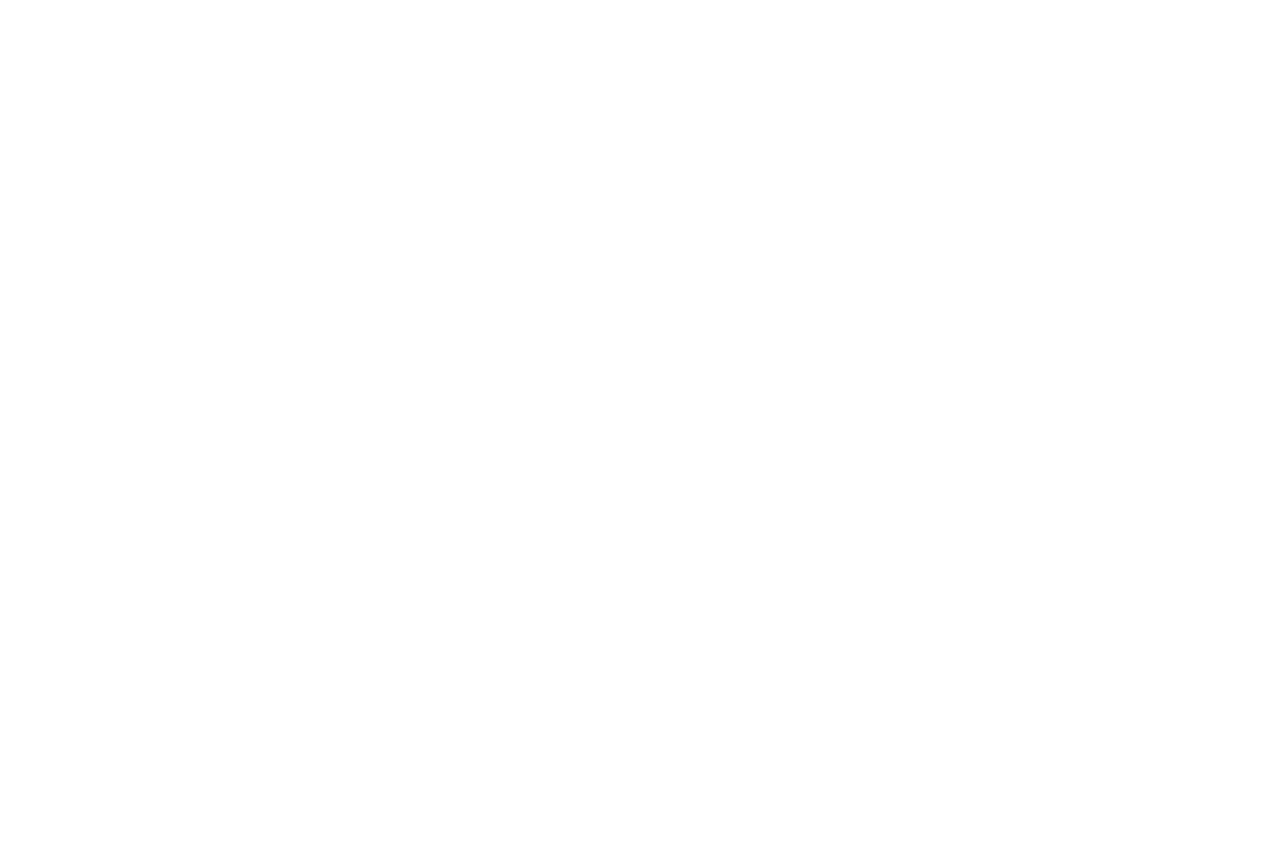
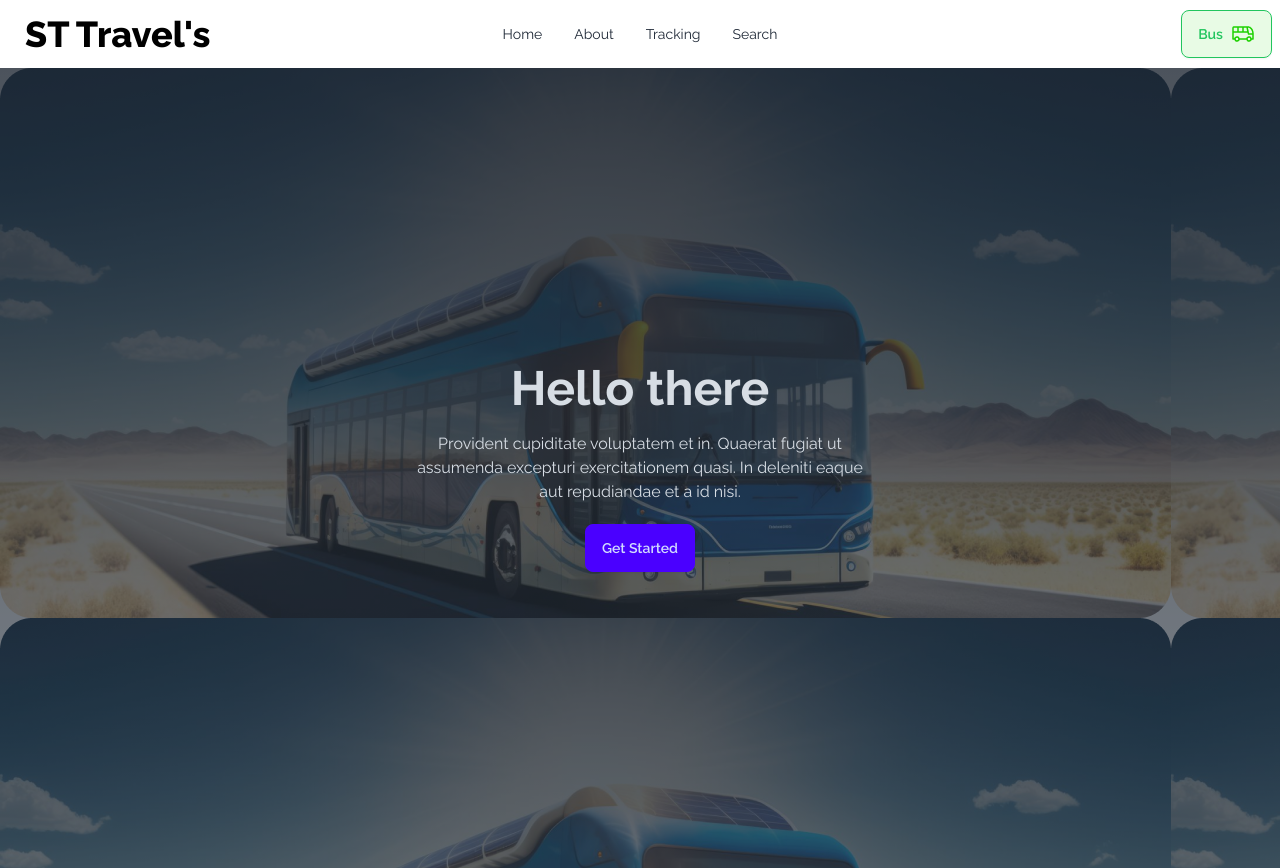
Before and after one commit to STTaj/ST-E-Ticket, a plain HTML site: page index.html in a window 1280 px wide. Before the commit the page ends 800 px from the top, so only its background shows below. Drawn offline with nearby package versions, Linux system fonts and the light colour scheme.

Commit message:
added header section

```diff
--- a/index.html
+++ b/index.html
@@ -1,11 +1,102 @@
 <!DOCTYPE html>
-<html lang="en">
+<html lang="en" data-theme="light">
+
 <head>
     <meta charset="UTF-8">
     <meta name="viewport" content="width=device-width, initial-scale=1.0">
-    <title>Document</title>
+    <title>ST Travel's</title>
+    <!-- Google Font -->
+    <link rel="preconnect" href="https://fonts.googleapis.com">
+    <link rel="preconnect" href="https://fonts.gstatic.com" crossorigin>
+    <link
+        href="https://fonts.googleapis.com/css2?family=Inter:wght@100..900&family=Raleway:ital,wght@0,100..900;1,100..900&display=swap"
+        rel="stylesheet">
+    <!-- Daisy Ui -->
+    <link href="https://cdn.jsdelivr.net/npm/daisyui@4.7.2/dist/full.min.css" rel="stylesheet" type="text/css" />
+    <script src="https://cdn.tailwindcss.com"></script>
+    <!-- Custom CSS -->
+    <style>
+        .font-raleway {
+            font-family: 'raleway', sans-serif;
+        }
+
+        .font-inter {
+            font-family: 'inter', sans-serif;
+        }
+    </style>
+    <!-- Custom Tailwind -->
+    <script>
+        tailwind.config = {
+            theme: {
+                extend: {
+                    colors: {
+                        clifford: '#da373d',
+                    }
+                }
+            }
+        }
+    </script>
 </head>
-<body>
 
+<body class="font-raleway">
+    <header>
+        <nav>
+            <div class="navbar bg-base-100">
+                <div class="navbar-start">
+                    <div class="dropdown">
+                        <div tabindex="0" role="button" class="btn btn-ghost lg:hidden">
+                            <svg xmlns="http://www.w3.org/2000/svg" class="h-5 w-5" fill="none" viewBox="0 0 24 24"
+                                stroke="currentColor">
+                                <path stroke-linecap="round" stroke-linejoin="round" stroke-width="2"
+                                    d="M4 6h16M4 12h8m-8 6h16" />
+                            </svg>
+                        </div>
+                        <ul tabindex="0"
+                            class="menu menu-sm dropdown-content mt-3 z-[1] p-2 shadow bg-base-100 rounded-box w-52">
+                            <li><a>Home</a></li>
+                            <li><a>About</a></li>
+                            <li><a>Tracking</a></li>
+                            <li><a>Search</a></li>
+                        </ul>
+                    </div>
+                    <a class="btn btn-ghost text-4xl font-extrabold text-black">ST Travel's</a>
+                </div>
+                <div class="navbar-center hidden lg:flex">
+                    <ul class="menu menu-horizontal px-1">
+                        <li><a>Home</a></li>
+                        <li><a>About</a></li>
+                        <li><a>Tracking</a></li>
+                        <li><a>Search</a></li>
+                    </ul>
+                </div>
+                <div class="navbar-end">
+                    <a
+                        class="btn hover:bg-[#1DD1001A] hover:border-green-500 text-green-500 border-green-500 bg-[#1DD1001A]">Bus
+                        <img src="images/bus-icon.png" alt=""></a>
+                </div>
+            </div>
+        </nav>
+        <section class="container mx-auto">
+            <div class="hero min-h-screen bg-no-repeat"
+                style="background: linear-gradient(180.00deg, rgba(3, 7, 18, 0.5),rgba(3, 7, 18, 0) 100%),url(images/banner.png);">
+                <div class="hero-overlay bg-opacity-60"></div>
+                <div class="hero-content text-center text-neutral-content">
+                    <div class="max-w-md">
+                        <h1 class="mb-5 text-5xl font-bold">Hello there</h1>
+                        <p class="mb-5">Provident cupiditate voluptatem et in. Quaerat fugiat ut assumenda excepturi
+                            exercitationem quasi. In deleniti eaque aut repudiandae et a id nisi.</p>
+                        <button class="btn btn-primary">Get Started</button>
+                    </div>
+                </div>
+            </div>
+        </section>
+    </header>
+    <main>
+
+    </main>
+    <footer>
+
+    </footer>
 </body>
+
 </html>
```
Also changed, not shown: tailwind.config.js (added, +8 -0 lines).
